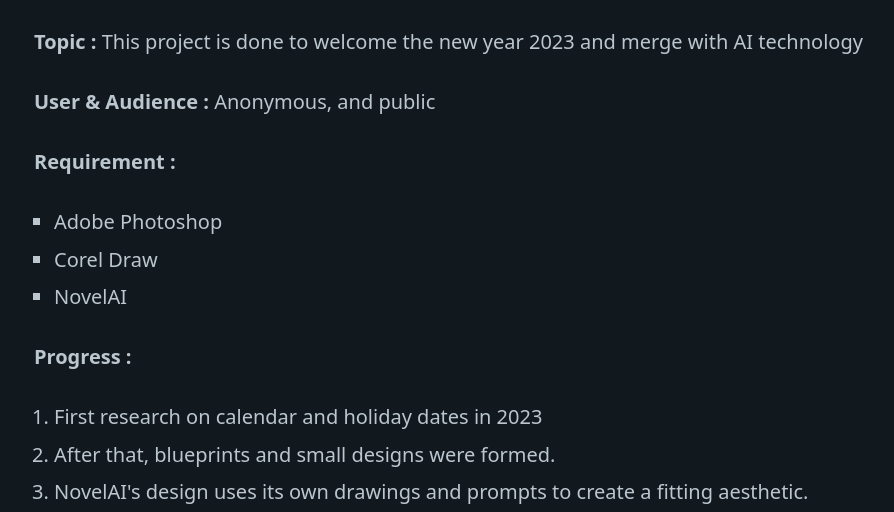
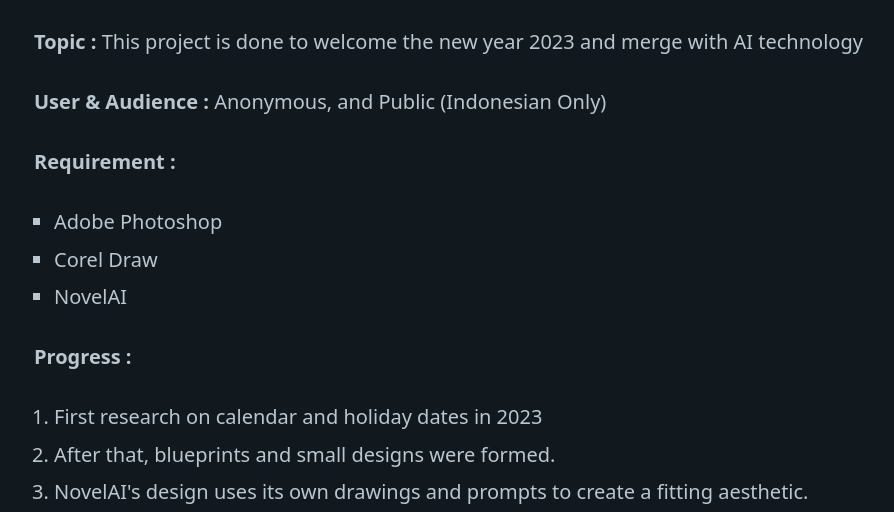
Before and after one commit to detomata/detomata.github.io, a plain HTML site: page projects/calendar-2023.html in a window 1280 px wide. Shown: the part 264-776 px from the top of the page, without its empty margins (41-935 px from the left). Drawn offline with nearby package versions, Linux system fonts and the light colour scheme.

Commit message:
Update calendar-2023.html

```diff
--- a/projects/calendar-2023.html
+++ b/projects/calendar-2023.html
@@ -29,7 +29,7 @@
 		</hgroup>
 
 		<p><b>Topic : </b> This project is done to welcome the new year 2023 and merge with AI technology </p>
-		<p><b>User & Audience : </b> Anonymous, and public </p>
+		<p><b>User & Audience : </b> Anonymous, and Public (Indonesian Only) </p>
 		<p><b>Requirement :</b></p>
 		<ul>
 			<li>Adobe Photoshop</li>
```
